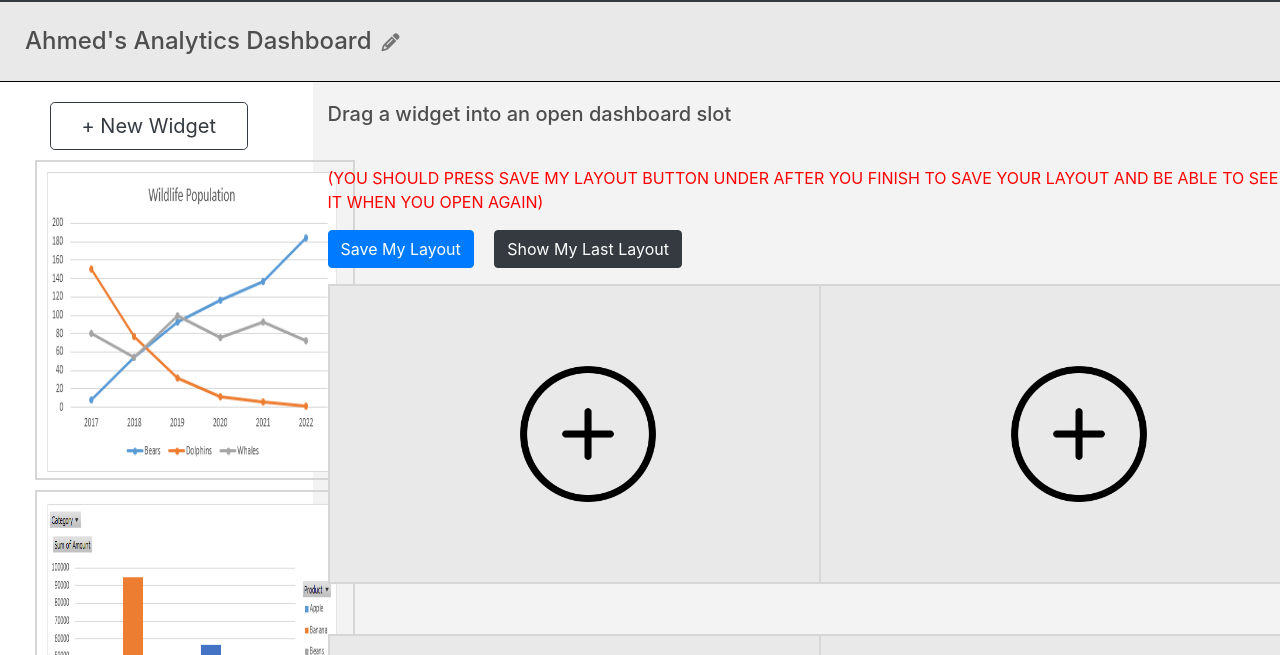
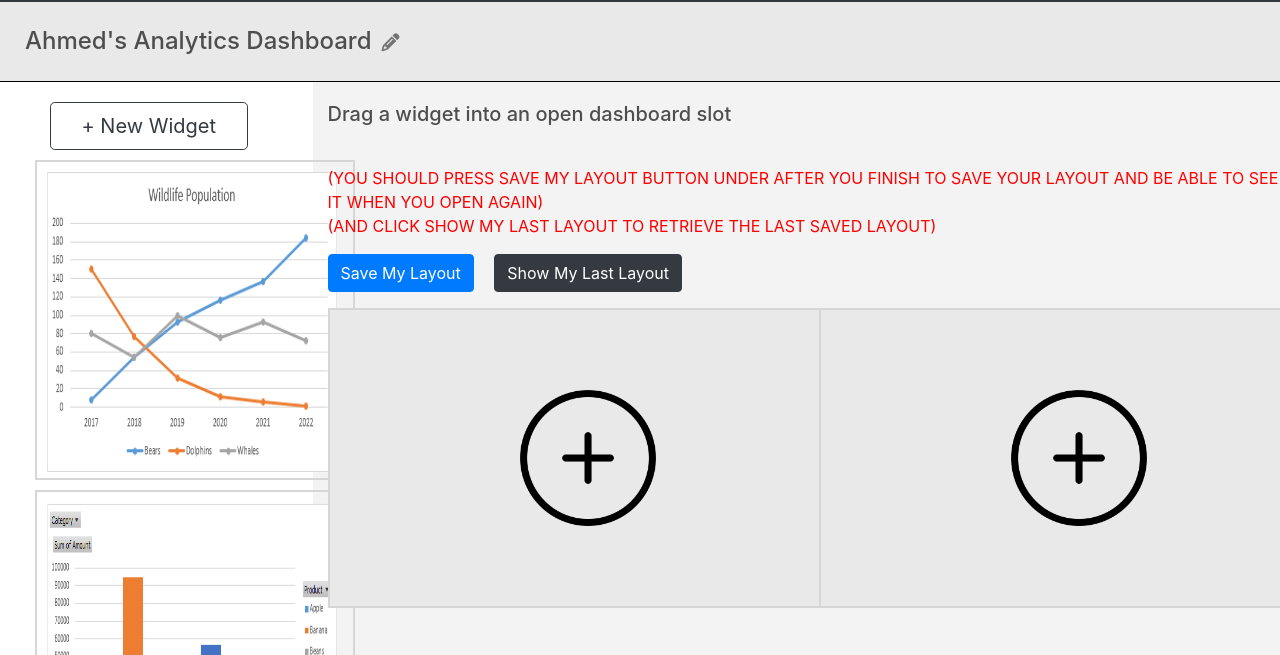
Before and after one commit to ahmedmagdy99/DragandDrop-Dashboard-Webpage, a plain HTML site: page Index.html in a window 1280 px wide. Shown: the part 70-725 px from the top of the page. Drawn offline with Linux system fonts and the light colour scheme.

Commit message:
Update Index.html

```diff
--- a/Index.html
+++ b/Index.html
@@ -58,7 +58,7 @@
     <div class="col-md-9 dashboard">
       <h5 class="dashTitle m-0">Drag a widget into an open dashboard slot</h5>
       <span class="warnMess">(you should press Save My Layout button under after you finish to save your layout and be
-        able to see it when you open again)</span>
+        able to see it when you open again)<br>(And Click Show My Last Layout to retrieve the last saved layout)</span>
       <div class="buttons ml-auto mb-3 mt-3">
         <button class="btn btn-primary" onclick="myFunction()">Save My Layout</button>
         <button class="btn ml-3 btn-dark" onclick="myFunction2()">Show My Last Layout</button>
```
